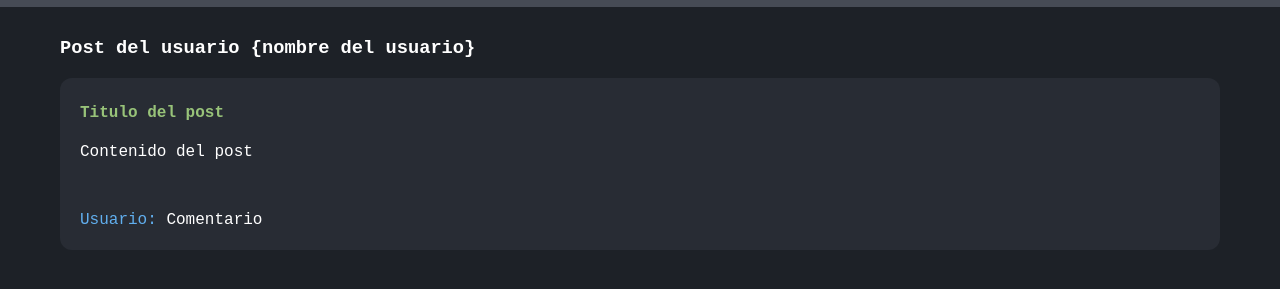
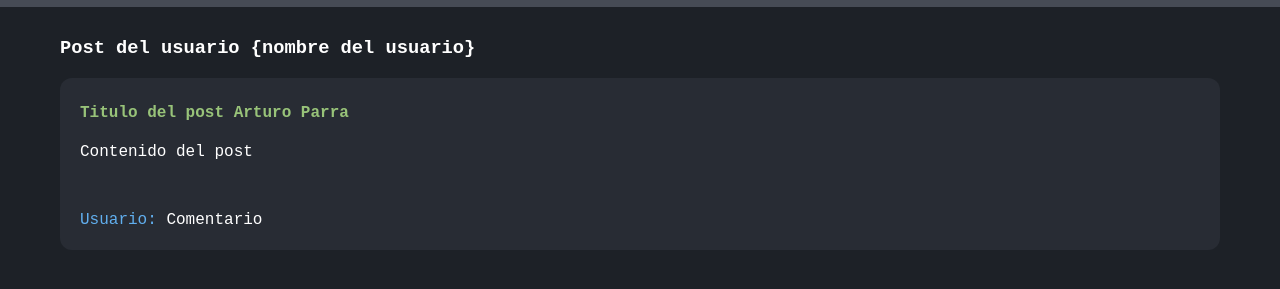
Before and after one commit to cesarpaulino/curso-git, a plain HTML site: page index.html in a window 1280 px wide. Shown: the part 63-352 px from the top of the page. Drawn offline with Linux system fonts and the light colour scheme; a web font is replaced by a local one.

Commit message:
Añadido text en index.html

```diff
--- a/index.html
+++ b/index.html
@@ -20,7 +20,7 @@
     <div class="container" id="content">
         <h3>Post del usuario {nombre del usuario}</h3>
         <div class="post">
-            <h4>Titulo del post</h4>
+            <h4>Titulo del post Arturo Parra</h4>
             <p>Contenido del post</p>
             <br>
             <p><span>Usuario:</span> Comentario</p>
```
